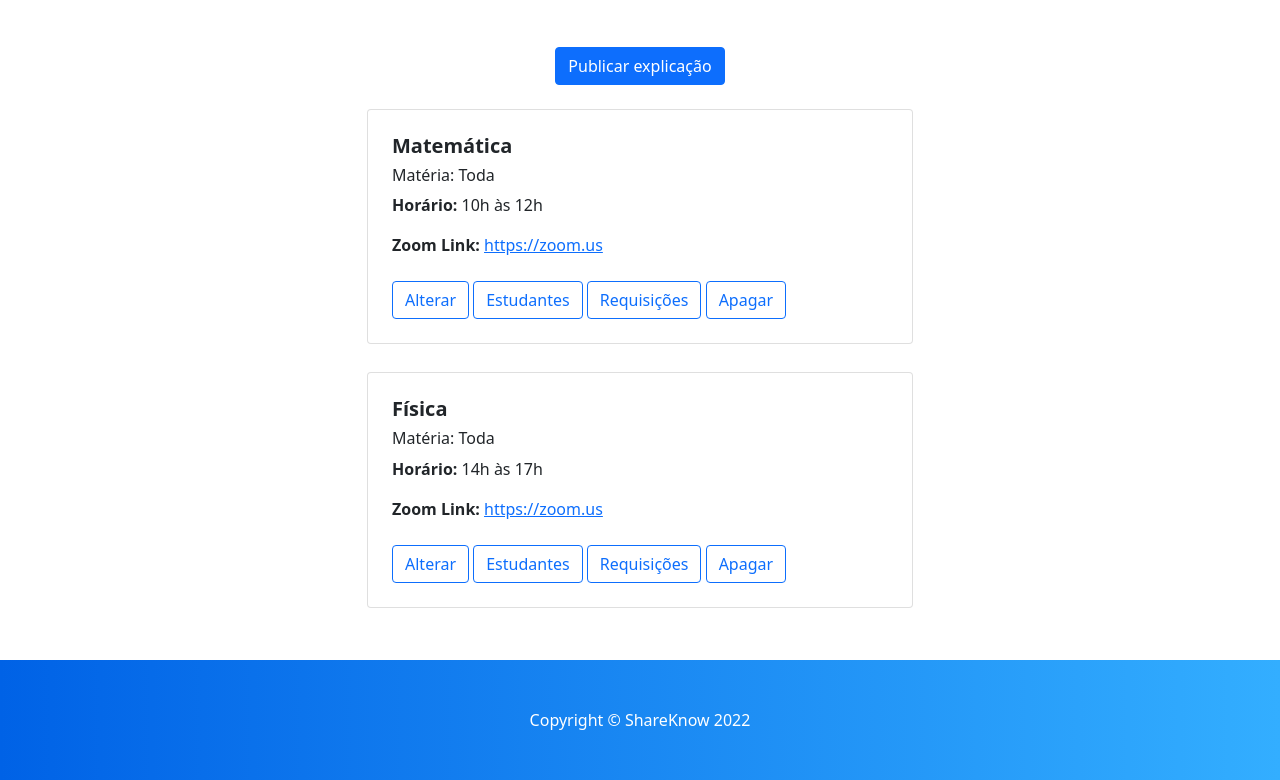
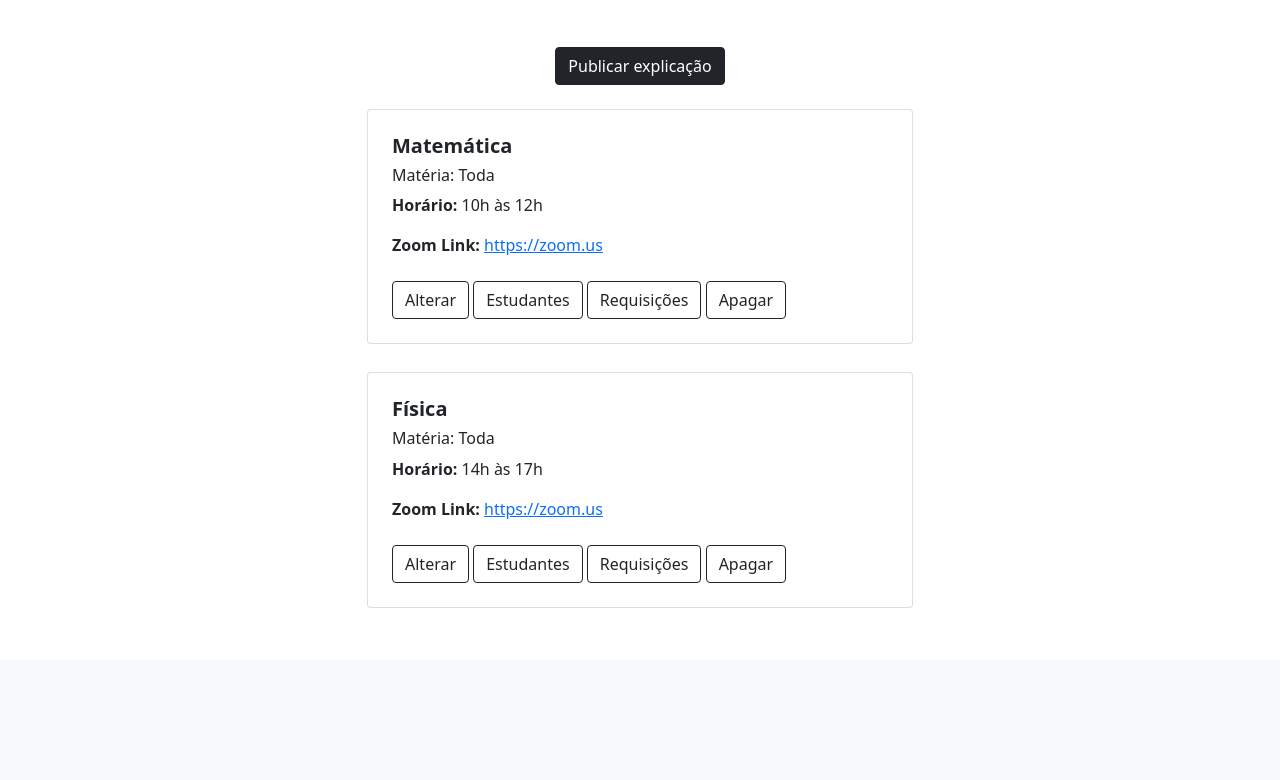
Before and after one commit to americo/explicacao-online, a Flask app: page /manage-lessons in a window 1280 px wide. Shown: the part 354-1134 px from the top of the page. After the commit the page ends 962 px from the top, so only its background shows below. Run offline with Flask 2, Linux system fonts and the light colour scheme; a user stored in the database is signed in; data comes from the database, SQL or seed files in the repository; both versions use the stored data as it was after the commit; data that the repository does not hold is empty; some libraries are stand-ins or nearby versions.

Commit message:
Image and color changes

```diff
--- a/src/main.py
+++ b/src/main.py
@@ -14,7 +14,7 @@ ALLOWED_EXTENSIONS = {'txt', 'pdf', 'png', 'jpg', 'jpeg', 'gif', 'svg'}
 
 def get_days_difference(timestamp):
     current_timestamp = time.time()
-    timestamp = current_timestamp - timestamp
+    timestamp = current_timestamp - float(timestamp)
     dateandtime = str(datetime.fromtimestamp(timestamp))
     dia = dateandtime.split("-")[2].split(" ")[0]
     return int(dia)
--- a/src/static/css/default.css
+++ b/src/static/css/default.css
@@ -1,4 +1,23 @@
-.bg-custom-blue {
+/* .bg-custom-blue {
     background: #007bff;
     background: linear-gradient(to right, #0062E6, #33AEFF);
-  }
+  } */
+
+.bg-custom-blue {
+  background-image: url('../images/bg.jpg');
+  background-size: 2000px;
+  background-repeat: no-repeat;
+
+}
+
+.custom-footer {
+  position: fixed;
+  left: 0;
+  bottom: 0;
+  width: 100%;
+  height: 50px;
+  background-color: red;
+  color: white;
+  text-align: center;
+  background-image: url('../images/bg.jpg');
+}
--- a/src/templates/index.html
+++ b/src/templates/index.html
@@ -26,7 +26,7 @@
                     <img class="mb-2" src="../static/images/logo.png" width="100px" height="100px">
                     <h1 class="fst-italic lh-1 mb-4">ShareKnow</h1>
                     <p class="mb-5">Gerencia suas explicações de forma 100% online, com suporte a pagamentos e integração com aulas ao vivo.</p>
-                    <div class="col-auto"><a class="btn" style="background: linear-gradient(to right, #0062E6, #33AEFF);" href="/login">Entrar agora</a></div>
+                    <div class="col-auto"><a class="btn btn-dark" href="/login">Entrar agora</a></div>
                 </div>
             </div>
         </div>
--- a/src/templates/login.html
+++ b/src/templates/login.html
@@ -31,7 +31,7 @@
                       </label>
                     </div>
                     <div class="d-grid">
-                      <button class="btn btn-primary btn-login text-uppercase fw-bold" type="submit">Entrar</button>
+                      <button class="btn btn-dark btn-login text-uppercase fw-bold" type="submit">Entrar</button>
                     </div>
                     <p class="py-1">Não possui uma conta? Clique <a href="/register">aqui</a></p>
                   </form>
--- a/src/templates/manage-lessons.html
+++ b/src/templates/manage-lessons.html
@@ -26,9 +26,11 @@
                                 <a class="nav-link dropdown-toggle" id="navbarDropdown" href="#" role="button" data-bs-toggle="dropdown" aria-expanded="false">Explicações</a>
                                 <ul class="dropdown-menu" aria-labelledby="navbarDropdown">
                                     <li><a class="dropdown-item" href="/lessons">Ver todas</a></li>
+                                    <li><a class="dropdown-item" href="/my-lessons">Ver inscritas</a></li>
                                     <li><a class="dropdown-item" href="/manage-lessons">Gerir</a></li>
                                 </ul>
                             </li>
+                            <li class="nav-item"><a class="nav-link" href="/manage-requests">Requisições</a></li>
                         {% else %}
                         <li class="nav-item dropdown">
                             <a class="nav-link dropdown-toggle" id="navbarDropdown" href="#" role="button" data-bs-toggle="dropdown" aria-expanded="false">Explicações</a>
@@ -54,7 +56,7 @@
 
                 </div>
             </div>
-        </nav>
+        </nav
 
         <!-- Header-->
         <header class="bg-custom-blue py-5">
@@ -69,7 +71,7 @@
         <section class="py-5">
             <div class="container">
                 <div class="text-center">
-                    <button type="button" class="btn btn-primary" data-bs-toggle="modal" data-bs-target="#postLesson">Publicar explicação</button>
+                    <button type="button" class="btn btn-dark" data-bs-toggle="modal" data-bs-target="#postLesson">Publicar explicação</button>
                 </div>
 
                 <!-- Post Lesson Modal -->
@@ -108,7 +110,7 @@
                             </div>
                             <div class="modal-footer">
                             <button type="button" class="btn btn-secondary" data-bs-dismiss="modal">Fechar</button>
-                            <button type="button" class="btn btn-primary" onclick="document.getElementById('postLessonForm').submit()">Salvar</button>
+                            <button type="button" class="btn btn-dark" onclick="document.getElementById('postLessonForm').submit()">Salvar</button>
                             </div>
                         </div>
                     </div>
@@ -135,10 +137,10 @@
                             <!-- Product actions-->
                             <div class="card-footer p-4 pt-0 border-top-0 bg-transparent">
                                 <div class="text-left">
-                                    <a class="btn btn-outline-primary mt-auto" data-bs-toggle="modal" data-bs-target="#manageLesson-{{ lesson.id }}" href="#">Alterar</a>
-                                    <a class="btn btn-outline-primary mt-auto" data-bs-toggle="modal" data-bs-target="#students-{{ lesson.id }}" href="#">Estudantes</a>
-                                    <a class="btn btn-outline-primary mt-auto" data-bs-toggle="modal" data-bs-target="#requests-{{ lesson.id }}" href="#">Requisições</a>
-                                    <a class="btn btn-outline-primary mt-auto" href="/lesson/delete?lesson_id={{ lesson.id }}">Apagar</a>
+                                    <a class="btn btn-outline-dark mt-auto" data-bs-toggle="modal" data-bs-target="#manageLesson-{{ lesson.id }}" href="#">Alterar</a>
+                                    <a class="btn btn-outline-dark mt-auto" data-bs-toggle="modal" data-bs-target="#students-{{ lesson.id }}" href="#">Estudantes</a>
+                                    <a class="btn btn-outline-dark mt-auto" data-bs-toggle="modal" data-bs-target="#requests-{{ lesson.id }}" href="#">Requisições</a>
+                                    <a class="btn btn-outline-dark mt-auto" href="/lesson/delete?lesson_id={{ lesson.id }}">Apagar</a>
                                 </div>
                             </div>
                         </div>
@@ -184,7 +186,7 @@
                                 </div>
                                 <div class="modal-footer">
                                 <button type="button" class="btn btn-secondary" data-bs-dismiss="modal">Fechar</button>
-                                <button type="button" class="btn btn-primary" onclick="document.getElementById('manageLessonForm').submit()">Salvar</button>
+                                <button type="button" class="btn btn-dark" onclick="document.getElementById('manageLessonForm').submit()">Salvar</button>
                                 </div>
                             </div>
                         </div>
@@ -272,7 +274,7 @@
                                                 {% endfor %}
                                                 <td>{{ request.created_at }}</td>
                                                 <td>{{ lesson.subject }}</td>
-                                                <td><a class="btn btn-outline-primary mt-auto" href="/lesson/subscription/add?request_id={{ request.id }}">Aprovar</a></td>
+                                                <td><a class="btn btn-outline-dark mt-auto" href="/lesson/subscription/add?request_id={{ request.id }}">Aprovar</a></td>
                                             </tr>
                                             {% endif %}
                                           {% endfor %}
@@ -291,9 +293,7 @@
             </div>
         </section>
         <!-- Footer-->
-        <footer class="py-5 bg-custom-blue">
-            <div class="container"><p class="m-0 text-center text-white">Copyright &copy; ShareKnow 2022</p></div>
-        </footer>
+
         <!-- Bootstrap core JS-->
         <script src="https://cdn.jsdelivr.net/npm/bootstrap@5.1.3/dist/js/bootstrap.bundle.min.js"></script>
         <!-- Core theme JS-->
--- a/src/templates/register.html
+++ b/src/templates/register.html
@@ -44,7 +44,7 @@
                     </div>
 
                     <div class="d-grid">
-                      <button class="btn btn-primary btn-login text-uppercase fw-bold" type="submit">Inscrever-se</button>
+                      <button class="btn btn-dark btn-login text-uppercase fw-bold" type="submit">Inscrever-se</button>
                     </div>
                     <p class="py-1">Já possui uma conta? Clique <a href="/login">aqui</a></p>
                   </form>
```
Also changed, not shown: src/templates/lessons.html (+7 -7 lines), src/templates/manage-requests.html (+5 -5 lines), src/templates/payments.html (+6 -6 lines), src/templates/profile.html (+5 -5 lines), src/templates/security.html (+5 -5 lines), src/instance/db.sqlite, 1 other file.
